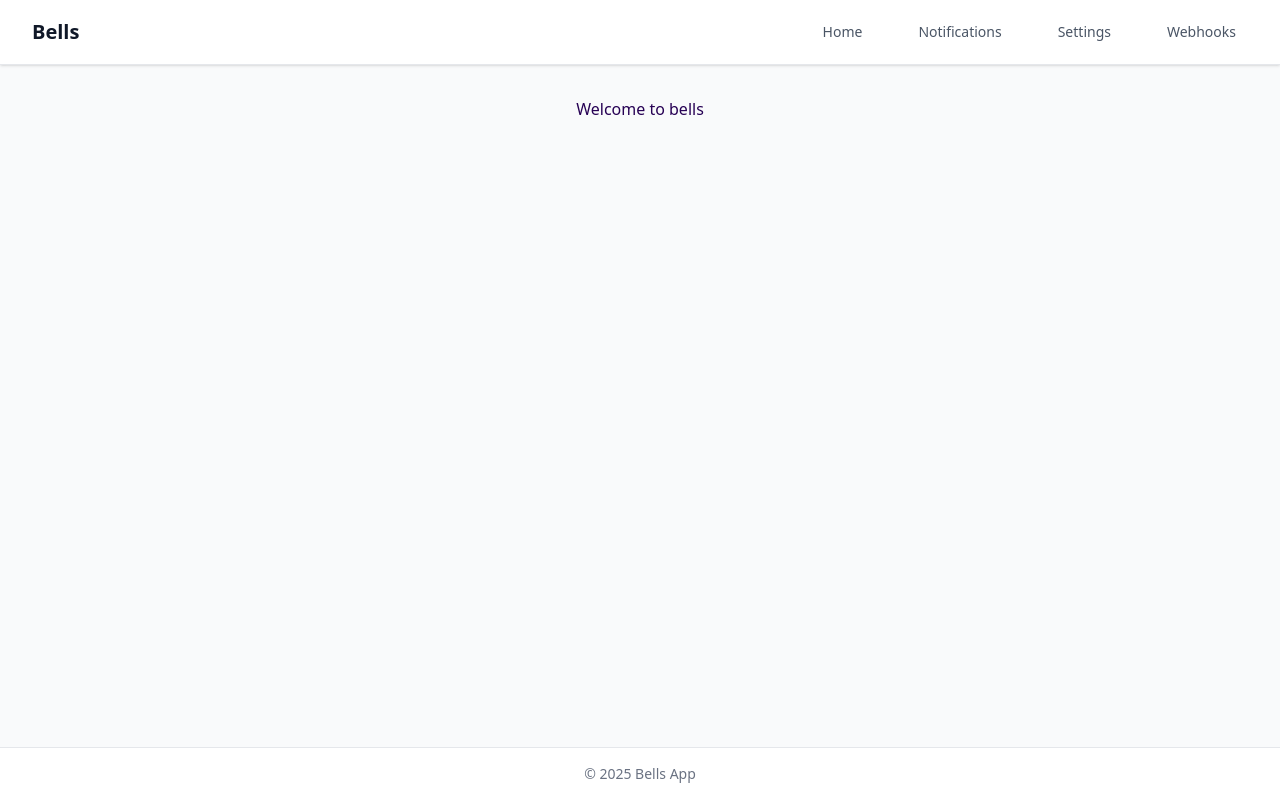
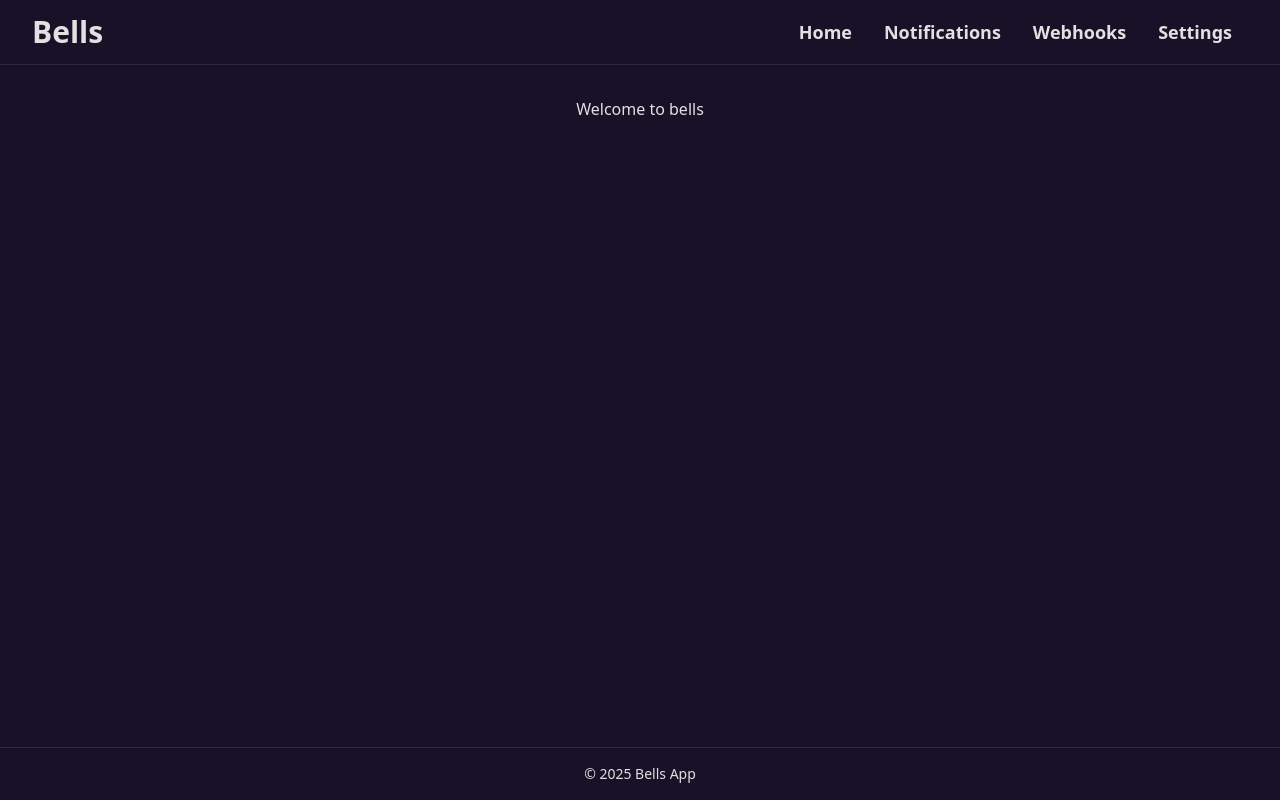
Before and after one commit to corbincargil/bells, a React (Vite) app in the folder web/: page / in a window 1280 px wide. Built offline with nearby package versions, Linux system fonts and the light colour scheme.

Commit message:
update root-layout

```diff
--- a/web/src/layouts/root-layout.tsx
+++ b/web/src/layouts/root-layout.tsx
@@ -1,37 +1,41 @@
 import { Outlet } from "react-router";
+
+const links = [
+  {
+    link: "/",
+    label: "Home",
+  },
+  {
+    link: "/notifications",
+    label: "Notifications",
+  },
+  {
+    link: "/webhooks",
+    label: "Webhooks",
+  },
+  {
+    link: "/settings",
+    label: "Settings",
+  },
+];
 
 const RootLayout = () => {
   return (
-    <div className="min-h-screen bg-gray-50 flex flex-col">
-      <header className="bg-white shadow-sm border-b border-gray-200">
+    <div className="min-h-screen text-foreground bg-background flex flex-col">
+      <header className="bg-background shadow-sm border-b border-border">
         <div className="max-w-7xl mx-auto px-4 sm:px-6 lg:px-8">
           <div className="flex justify-between items-center h-16">
-            <h1 className="text-xl font-semibold text-gray-900">Bells</h1>
-            <nav className="flex space-x-8">
-              <a
-                href="/"
-                className="text-gray-600 hover:text-gray-900 px-3 py-2 rounded-md text-sm font-medium transition-colors"
-              >
-                Home
-              </a>
-              <a
-                href="/notifications"
-                className="text-gray-600 hover:text-gray-900 px-3 py-2 rounded-md text-sm font-medium transition-colors"
-              >
-                Notifications
-              </a>
-              <a
-                href="/settings"
-                className="text-gray-600 hover:text-gray-900 px-3 py-2 rounded-md text-sm font-medium transition-colors"
-              >
-                Settings
-              </a>
-              <a
-                href="/webhooks"
-                className="text-gray-600 hover:text-gray-900 px-3 py-2 rounded-md text-sm font-medium transition-colors"
-              >
-                Webhooks
-              </a>
+            <h1 className="text-3xl font-bold text-foreground">Bells</h1>
+            <nav className="flex">
+              {links.map((l) => (
+                <a
+                  key={l.link}
+                  href={l.link}
+                  className="m-1 text-foreground hover:text-primary px-3 py-2 rounded-md text-lg font-semibold transition-all"
+                >
+                  {l.label}
+                </a>
+              ))}
             </nav>
           </div>
         </div>
@@ -41,10 +45,12 @@ const RootLayout = () => {
         <Outlet />
       </main>
 
-      <footer className="bg-white border-t border-gray-200">
+      <footer className="bg-background border-t border-border">
         <div className="max-w-7xl mx-auto px-4 sm:px-6 lg:px-8 py-4">
-          <p className="text-center text-gray-500 text-sm">
-            &copy; 2025 Bells App
+          <p className="text-center text-foreground text-sm">
+            <a href="https://github.com/corbincargil/bells">
+              &copy; 2025 Bells App
+            </a>
           </p>
         </div>
       </footer>
```
Also changed, not shown: 1 other file (tests, documents, lock files or other folders).
